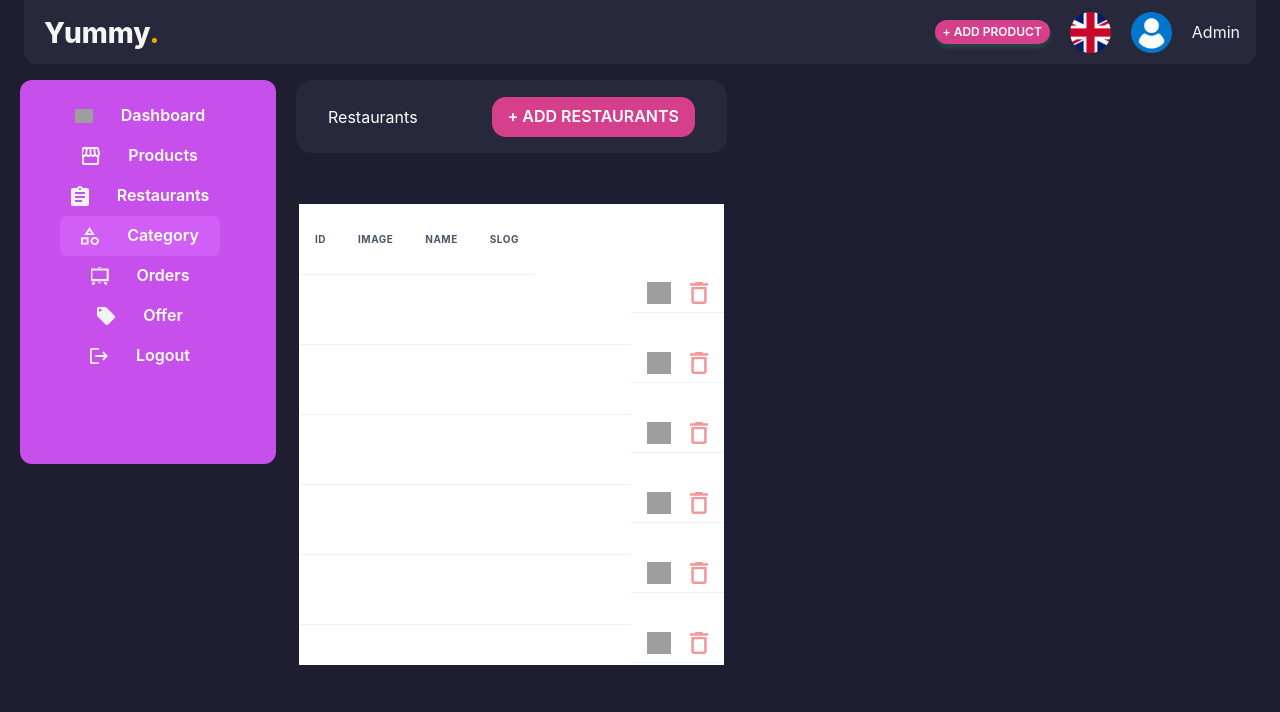
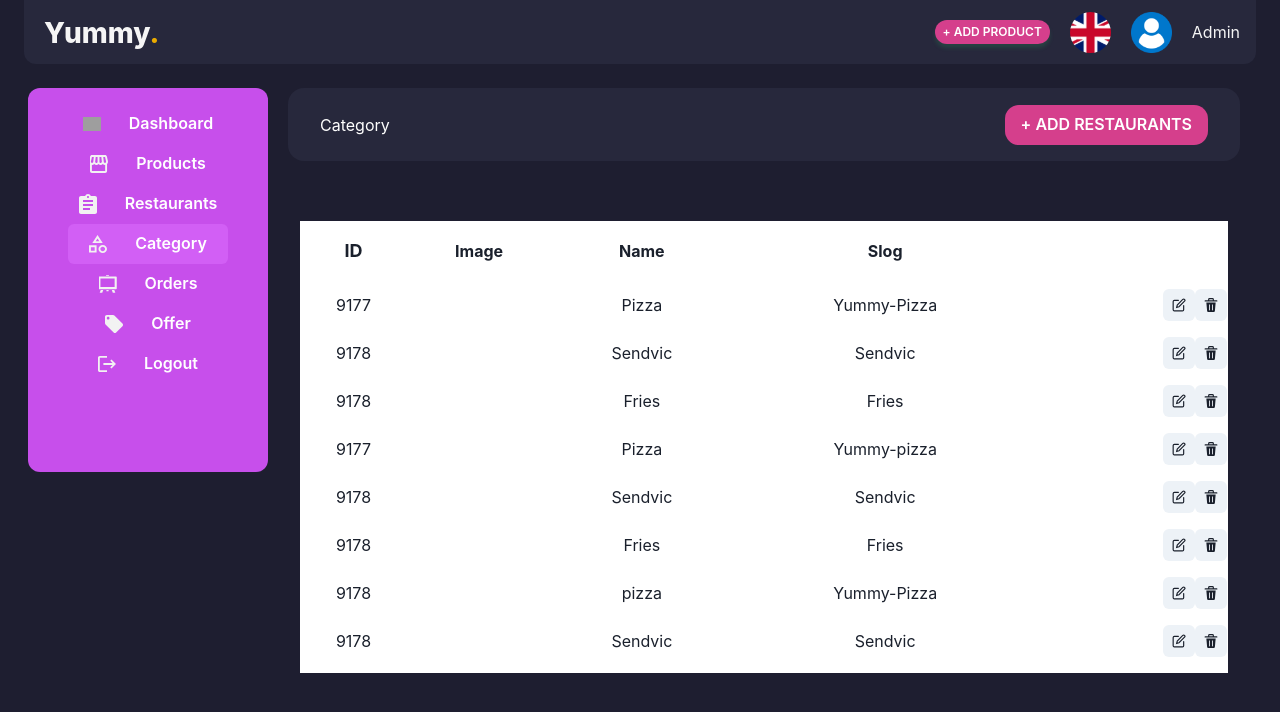
Before and after one commit to YusifAliyev037/YummyApp, a Next.js app: page /admin/category in a window 1280 px wide. Shown: the top 712 px of the page. Built offline with nearby package versions, Linux system fonts and the light colour scheme; grey boxes are pictures that could not be loaded.

Commit message:
category table created

```diff
--- a/pages/admin/category.tsx
+++ b/pages/admin/category.tsx
@@ -1,122 +1,128 @@
 import Header from '@/shared/AdminComponents/Header';
 import PushModul from '@/shared/AdminComponents/PushModul';
-import TableForOrder from '@/shared/AdminComponents/Table';
+import TableCategory from '@/shared/AdminComponents/TableCategory';
+import MetaSeo from '@/shared/MetaSeo';
 import { Box, Button, InputGroup, Text } from '@chakra-ui/react';
+import Head from 'next/head';
 import React from 'react';
 
 function category() {
-  let TableNames = [
-    'ID',
-    'Image',
-    'Name',
-    'Slog',
-
-  ];
+  let TableNames = ['ID', 'Image', 'Name', 'Slog'];
   let testData = [
     {
       Id: 9177,
       Image: '',
       Name: 'Pizza',
-      Slog: 'Yummy Pizza',
-
+      Slog: 'Yummy-Pizza',
     },
     {
       Id: 9178,
       Image: '',
       Name: 'Sendvic',
       Slog: 'Sendvic',
-
+    },
+    {
+      Id: 9178,
+      Image: '',
+      Name: 'Fries',
+      Slog: 'Fries',
+    },
+    {
+      Id: 9177,
+      Image: '',
+      Name: 'Pizza',
+      Slog: 'Yummy-pizza',
     },
     {
       Id: 9178,
       Image: '',
       Name: 'Sendvic',
       Slog: 'Sendvic',
-
+    },
+    {
+      Id: 9178,
+      Image: '',
+      Name: 'Fries',
+      Slog: 'Fries',
+    },
+    {
+      Id: 9178,
+      Image: '',
+      Name: 'pizza',
+      Slog: 'Yummy-Pizza',
     },
     {
       Id: 9178,
       Image: '',
       Name: 'Sendvic',
       Slog: 'Sendvic',
-
+    },
+    {
+      Id: 9178,
+      Image: '',
+      Name: 'Fries',
+      Slog: 'Fries',
     },
     {
       Id: 9178,
       Image: '',
       Name: 'Sendvic',
       Slog: 'Sendvic',
-
     },
-    {
-      Id: 9178,
-      Image: '',
-      Name: 'Sendvic',
-      Slog: 'Sendvic',
-
-    },
-    {
-      Id: 9178,
-      Image: '',
-      Name: 'Sendvic',
-      Slog: 'Sendvic',
-
-    },
-    {
-      Id: 9178,
-      Image: '',
-      Name: 'Sendvic',
-      Slog: 'Sendvic',
-
-    },
-    {
-      Id: 9178,
-      Image: '',
-      Name: 'Sendvic',
-      Slog: 'Sendvic',
-
-    },
-    {
-      Id: 9178,
-      Image: '',
-      Name: 'Sendvic',
-      Slog: 'Sendvic',
-
-    },
-
-
   ];
 
   return (
-    <div className='bg-darkBlue10 h-screen'>
-      <Header />
-      <Box display='flex'>
+    <Box className=' bg-darkBlue10 h-screen p-2'>
+      <Box as='header'>
+        <Head>
+          <title>Category</title>
+          <MetaSeo
+            title='Category'
+            desc='Category Page'
+          />
+          <link
+            rel='icon'
+            href='/favicon.ico'
+          />
+        </Head>
+        <Header />
+      </Box>
+      <Box
+        as='main'
+        className='flex  '
+      >
         <PushModul />
 
-        <Box>
+        <Box
+          as='section'
+          className='w-full'
+        >
           <Box
             bg='#27283C'
-            className='flex items-center mb-12 w-5/5 px-8 mt-20'
+            className='flex items-center mb-12 w-5/5 px-8 mt-20 mr-8'
             borderRadius={16}
             height={73}
           >
-            <Text color='white'>Restaurants</Text>
+            <Text color='white'>Category</Text>
             <InputGroup className='flex justify-end items-center gap-7'>
+
               <Box>
-                <Button borderRadius={14} colorScheme='pink'>
+                <Button
+                  borderRadius={14}
+                  colorScheme='pink'
+                >
                   + ADD RESTAURANTS
                 </Button>
               </Box>
             </InputGroup>
           </Box>
-          <Box height={'464px'} overflow={'auto'}>
-          <TableForOrder order={testData} name={TableNames} />
+          <Box height={"464px"} overflow={"auto"} className='mr-8'>
+         <TableCategory  order={testData} name={TableNames} />
+         </Box>
 
-          </Box>
         </Box>
       </Box>
-    </div>
+    </Box>
   );
-}
-
+};
 export default category;
--- /dev/null
+++ b/shared/AdminComponents/TableCategory.tsx
@@ -0,0 +1,48 @@
+import React from 'react';
+import { IconButton } from '@chakra-ui/react';
+import { EditIcon, DeleteIcon } from '@chakra-ui/icons';
+
+interface Props {
+    name: string[];
+    order: Order[];
+}
+
+interface Order {
+    Id: number;
+    Image: string;
+    Name: string;
+    Slog: string;
+}
+
+const TableCategory: React.FC<Props> = ({ name, order }) => {
+    return (
+        <div className="m-3">
+            <table className="w-full bg-white">
+                <thead>
+                    <tr>
+                        {name.map((item, index) => (
+                  <th key={index} className={`py-4 ${index === 0 ? 'text-lg' : 'text-md'} text-center`}>{item}</th>
+
+                        ))}
+                    </tr>
+                </thead>
+                <tbody>
+                    {order.map((item, index) => (
+                        <tr key={index}>
+                            <td className="text-center h-12 text-base">{item.Id}</td>
+                            <td className="text-center h-12 text-base">{item.Image}</td>
+                            <td className="text-center h-12 text-base">{item.Name}</td>
+                            <td className="text-center h-12 text-base">{item.Slog}</td>
+                            <td className="text-right">
+                                <IconButton aria-label="Edit" icon={<EditIcon />} size="sm" />
+                                <IconButton aria-label="Delete" icon={<DeleteIcon />} size="sm" />
+                            </td>
+                        </tr>
+                    ))}
+                </tbody>
+            </table>
+        </div>
+    );
+};
+
+export default TableCategory;
--- /dev/null
+++ b/shared/AdminComponents/TableOrder.tsx
@@ -0,0 +1,53 @@
+import React from 'react';
+import { Box, Button, InputGroup, Text } from '@chakra-ui/react';
+import Header from '@/shared/AdminComponents/Header';
+import PushModul from '@/shared/AdminComponents/PushModul';
+
+
+interface Order {
+  Id: number;
+  Image: string;
+  Name: string;
+  Slog: string;
+}
+
+const Category: React.FC = () => {
+  const TableNames: string[] = ['ID', 'Image', 'Name', 'Slog'];
+
+  const testData: Order[] = [
+    { Id: 9177, Image: '', Name: 'Pizza', Slog: 'Yummy Pizza' },
+    { Id: 9178, Image: '', Name: 'Sendvic', Slog: 'Sendvic' },
+    // Diğer testData örnekleri...
+  ];
+
+  return (
+    <div className='bg-darkBlue10 h-screen'>
+      <Header />
+      <Box display='flex'>
+        <PushModul />
+        <Box>
+          <Box
+            bg='#27283C'
+            className='flex items-center mb-12 w-5/5 px-8 mt-20'
+            borderRadius={16}
+            height={73}
+          >
+            <Text color='white'>Restaurants</Text>
+            <InputGroup className='flex justify-end items-center gap-7'>
+              <Box>
+                <Button borderRadius={14} colorScheme='pink'>
+                  + ADD RESTAURANTS
+                </Button>
+              </Box>
+            </InputGroup>
+          </Box>
+          <Box height={'464px'} overflow={'auto'}>
+            <TableForOrder order={testData} names={TableNames} />
+          </Box>
+        </Box>
+      </Box>
+    </div>
+  );
+};
+
+export default Category;
```
